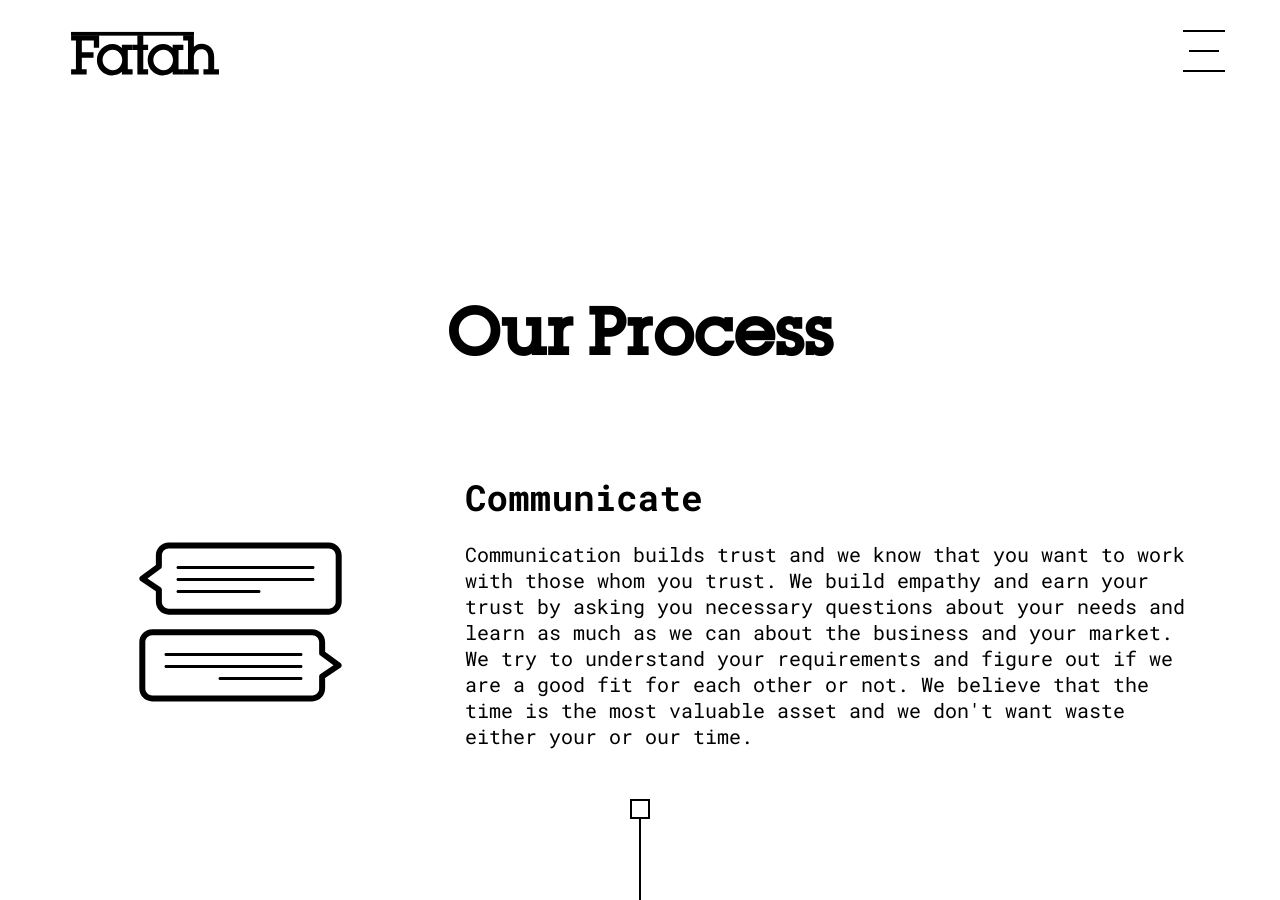
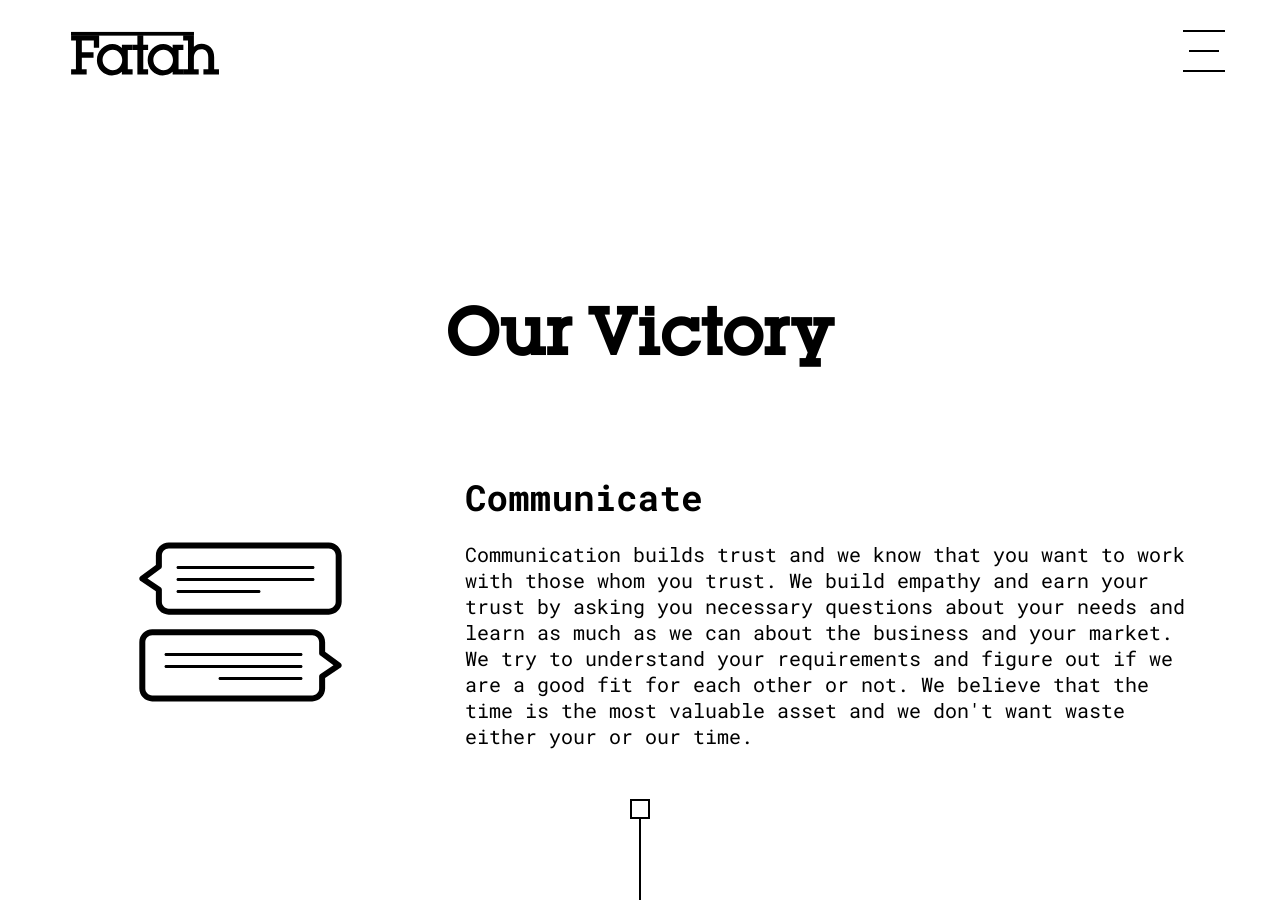
Before and after one commit to fatahco/fatahco.github.io, a Jekyll site: the page built from process.html, in a window 1280 px wide and 900 px high. Built offline with Jekyll 4.4.1, drawn with Linux system fonts in a browser that asks for light colours; nearby versions of some CDN libraries.

Commit message:
change process page title

```diff
--- a/process.html
+++ b/process.html
@@ -9,7 +9,7 @@ permalink: /process/
     <div class="row">
       <div class="col-sm-12">
         <div class="title">
-          <h1>Our Process</h1>
+          <h1>Our Victory</h1>
         </div>
       </div>
     </div>
```
